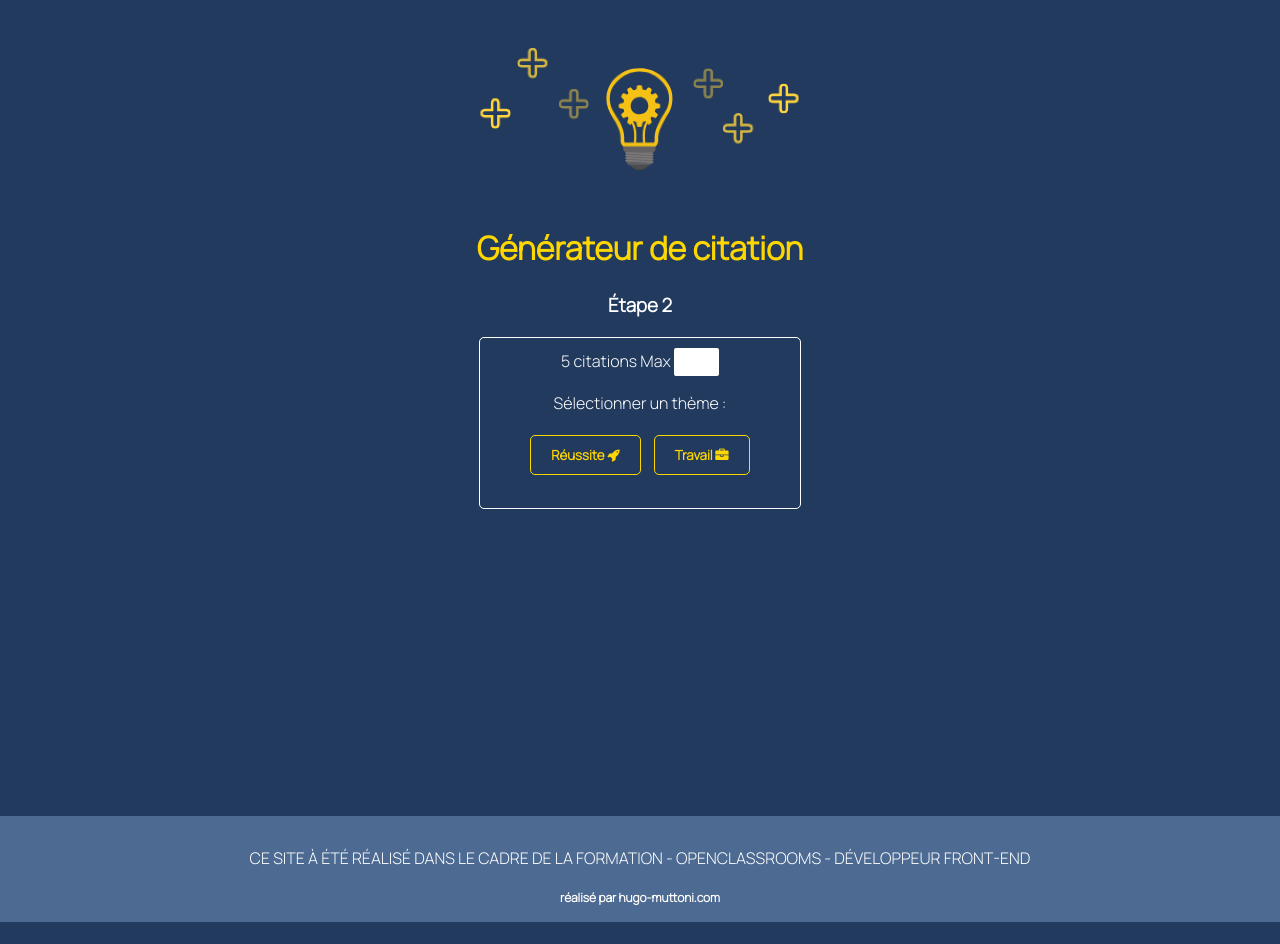
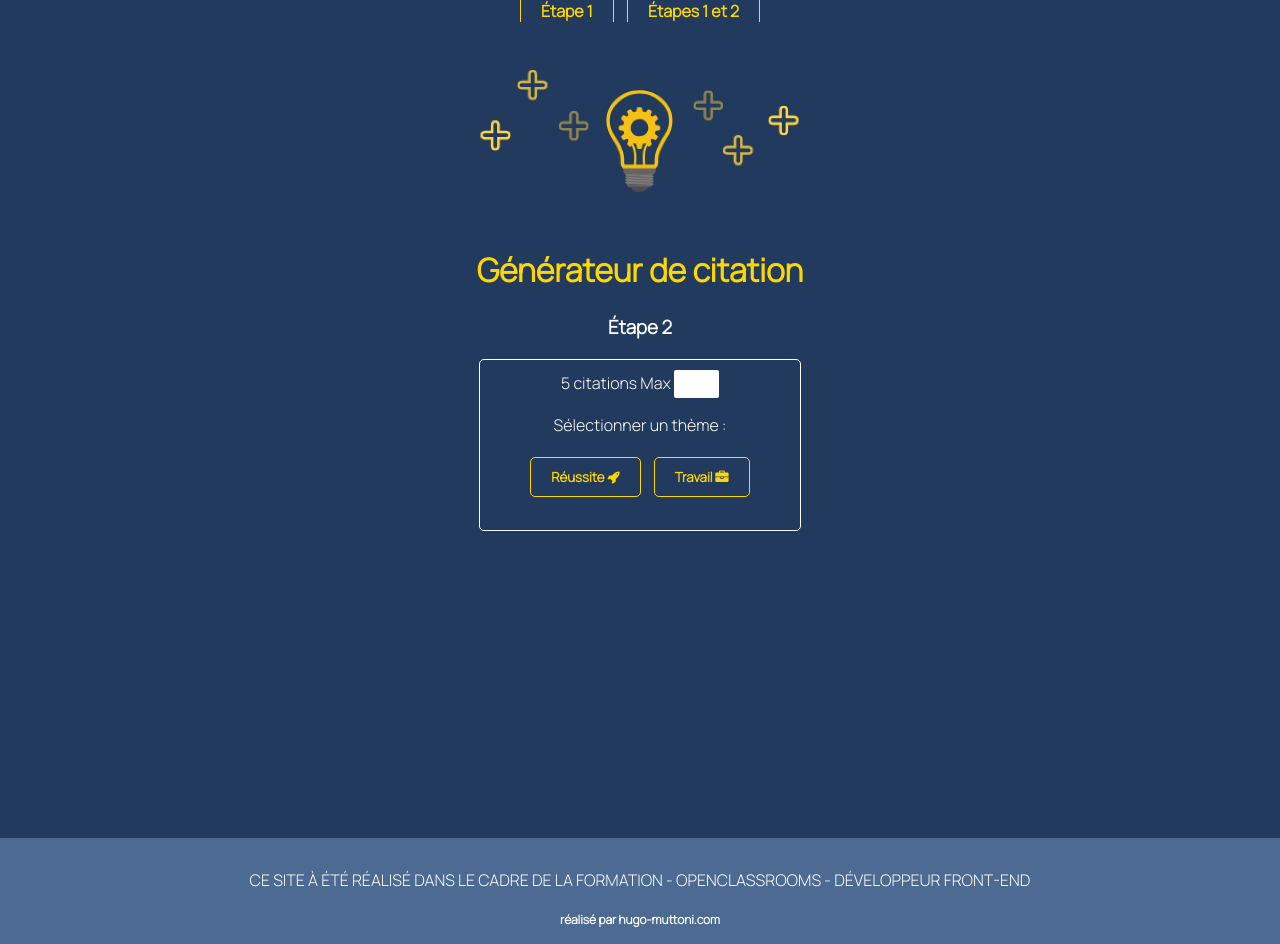
Before and after one commit to Hucoding/generateur-de-citations, a plain HTML site: page etape_2/etape_2.html in a window 1280 px wide. Before the commit the page ends 922 px from the top, so only its background shows below. Drawn offline with Linux system fonts and the light colour scheme.

Commit message:
maj creation d'un menu pour passer d'une étape à une autre

```diff
--- a/assets/css/style.css
+++ b/assets/css/style.css
@@ -4,6 +4,28 @@
 html, body {
     height: 100%;
 }
+
+.menu {
+    margin: 0 auto;
+}
+
+.step1,
+.step2 {
+
+    background-color: #223A5E;
+    cursor: pointer;
+    border: 1px solid #FFD700;
+    border-radius: 5px;
+    padding: 10px 20px;
+    font-family: 'Manrope', sans-serif;
+    font-weight: 700;
+    margin: 5px;
+    width: 100px;
+    text-decoration: none;
+    color: #FFD700;
+
+}
+
 
 /*** Corps de la page ***/
 body {
--- a/etape_1/assets/css/style.css
+++ b/etape_1/assets/css/style.css
@@ -4,6 +4,27 @@
 html, body {
     height: 100%;
 }
+
+.menu {
+    margin: 0 auto;
+}
+
+.step2AndStep1,
+.step2 {
+
+    background-color: #223A5E;
+    cursor: pointer;
+    border: 1px solid #FFD700;
+    border-radius: 5px;
+    padding: 10px 20px;
+    font-family: 'Manrope', sans-serif;
+    font-weight: 700;
+    margin: 5px;
+    width: 120px;
+    text-decoration: none;
+    color: #FFD700;
+}
+
 
 /*** Corps de la page ***/
 body {
--- a/etape_1/assets/js/etape1.js
+++ b/etape_1/assets/js/etape1.js
@@ -118,6 +118,7 @@ function generateOneQuoteWithTheme(event) {
 
     let target = event.target;
 
+    //Si l'utilisateur clique sur le bouton ayant l'id "justOneQuote"
     if (target.id  === "justOneQuote") {
 
         let oneQuoteGenerateTheme = quotes.success;
--- a/etape_2/assets/css/style.css
+++ b/etape_2/assets/css/style.css
@@ -3,6 +3,27 @@
 
 html, body {
     height: 100%;
+}
+
+.menu {
+    margin: 0 auto;
+}
+
+.step1,
+.step2AndStep1 {
+
+    background-color: #223A5E;
+    cursor: pointer;
+    border: 1px solid #FFD700;
+    border-radius: 5px;
+    padding: 10px 20px;
+    font-family: 'Manrope', sans-serif;
+    font-weight: 700;
+    margin: 5px;
+    width: 120px;
+    text-decoration: none;
+    color: #FFD700;
+
 }
 
 /*** Corps de la page ***/
--- a/etape_2/assets/js/etape2.js
+++ b/etape_2/assets/js/etape2.js
@@ -77,7 +77,6 @@ let quotes = {
 //On masque la div yesOrNo qui ne s'affiche qu'à la génération de plusieurs citations (étape2)
 document.getElementById('yesOrNo').style.visibility = 'hidden';
 
-//Nombre maximum de citations pouvant être générées (étape2)
 let maxNumberQuotes = 5;
 
 //Fonction qui retourne un nombre aléatoire
@@ -273,7 +272,7 @@ function isFloat(numberQuotes) {
 //Fonction pour générer jusqu'à 5 citations
 function generateMultiQuotes(event) {
 
-    let maxNumberQuotes = 5;
+    let maxNumberQuotesGenerate = 5;
 
     //Récupération du chiffre rentré par le visiteur
     let askNumberQuotes = document.getElementById('numberQuotes').value;
@@ -283,10 +282,10 @@ function generateMultiQuotes(event) {
 
     //si le nombre rentré est égale à 0
     if(askNumberQuotes == 0) {
-        errors.push(`il y'a une erreur de saisie le nombre de citation doit etre compris entre 1 et ${maxNumberQuotes} pas plus ni moins !`);
+        errors.push(`il y'a une erreur de saisie le nombre de citation doit etre compris entre 1 et ${maxNumberQuotesGenerate} pas plus ni moins !`);
     //sinon si le nombre rentré est supérieur à 5
     } else if(askNumberQuotes > maxNumberQuotes) {
-        errors.push(`Vous ne pouvez pas générer plus de ${maxNumberQuotes} citations !`);
+        errors.push(`Vous ne pouvez pas générer plus de ${maxNumberQuotesGenerate} citations !`);
     //sinon si le nombre rentré est un nombre décimal
     } else if(isFloat(askNumberQuotes) == true) {
         errors.push(`Vous devez rentrer un nombre entier !`);
--- a/etape_2/etape_2.html
+++ b/etape_2/etape_2.html
@@ -22,6 +22,12 @@
   </head>
 
   <body>
+
+    <div class="menu">
+      <a class="step1" href="../etape_1/etape_1.html">Étape 1</a>
+      <a class="step2AndStep1" href="../index.html">Étapes 1 et 2</a>
+    </div>
+
     <div class="content">
       <div class="headContent">
         <img class="headLogo" src="./assets/imgs/logo.png" alt="ampoule" />
```
Also changed, not shown: etape_1/etape_1.html (+6 -0 lines), index.html (renamed from generator.html, +6 -0 lines).
